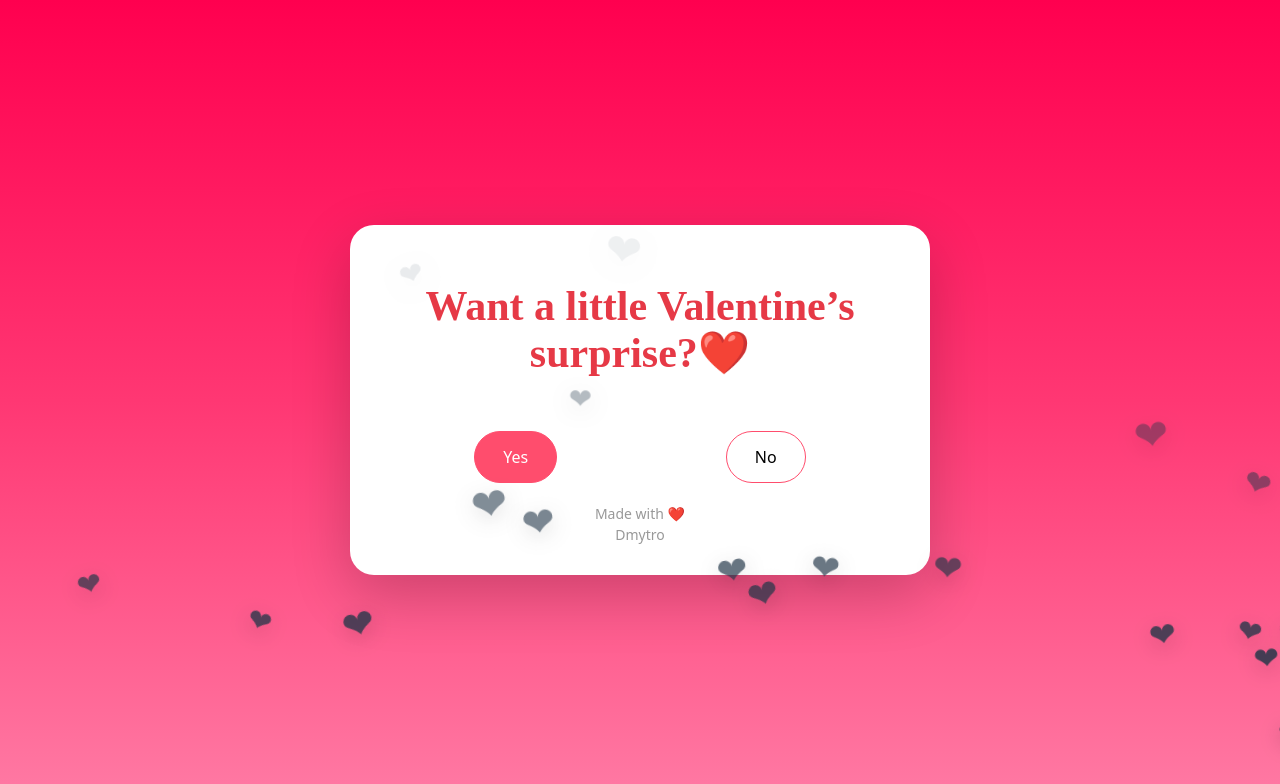
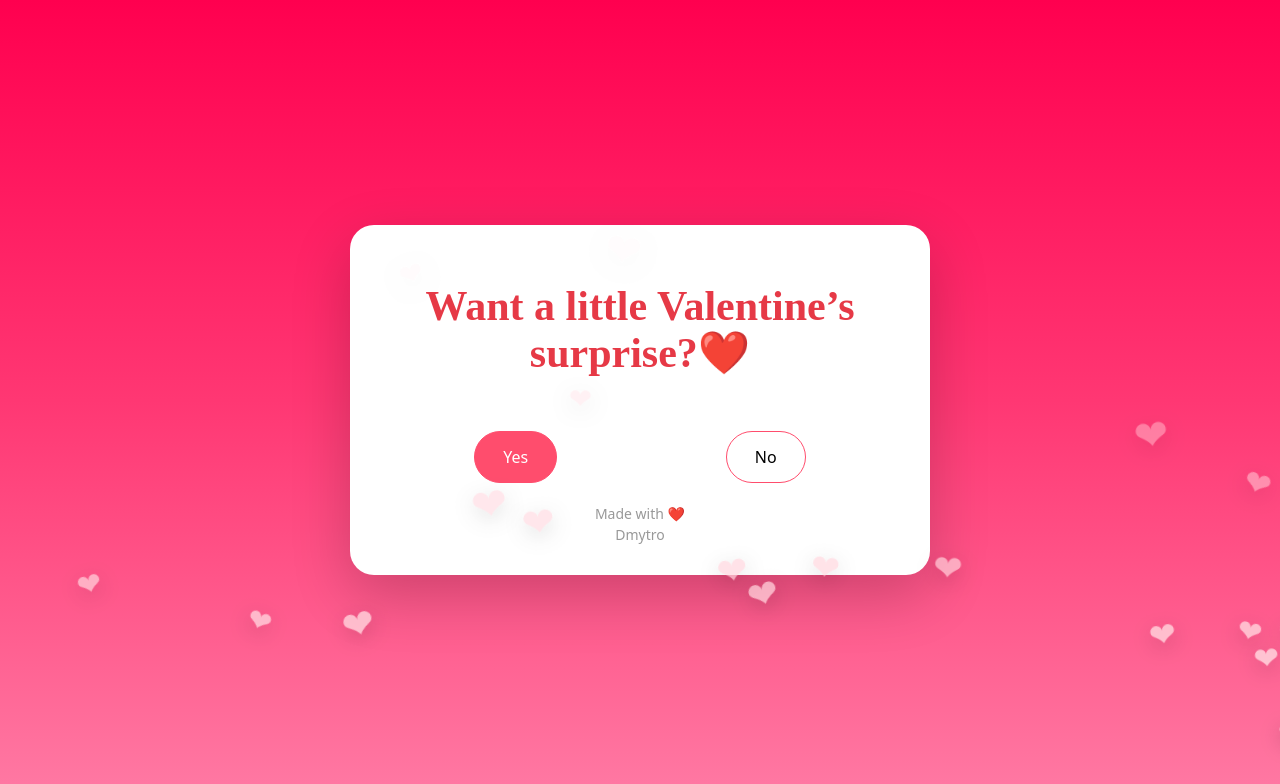
Before and after one commit to KuleshaDmytro/valentine, a React (Vite) app: page / in a window 1280 px wide. Shown: the top 784 px of the page. Built offline with nearby package versions, Linux system fonts and the light colour scheme.

Commit message:
Update FloatingHearts styles

```diff
--- a/src/components/FloatingHearts/FloatingHearts.module.css
+++ b/src/components/FloatingHearts/FloatingHearts.module.css
@@ -3,7 +3,7 @@
     inset: 0;
     pointer-events: none;
     overflow: hidden;
-    z-index: 0;
+    z-index: 9999;
 }
 
 .heart {
@@ -13,6 +13,8 @@
     animation-name: riseAndFade;
     animation-timing-function: linear;
     animation-iteration-count: infinite;
+
+    color: #ffd5dd;
 
     will-change: transform, opacity;
     filter: drop-shadow(0 6px 10px rgba(0, 0, 0, 0.18));
```
